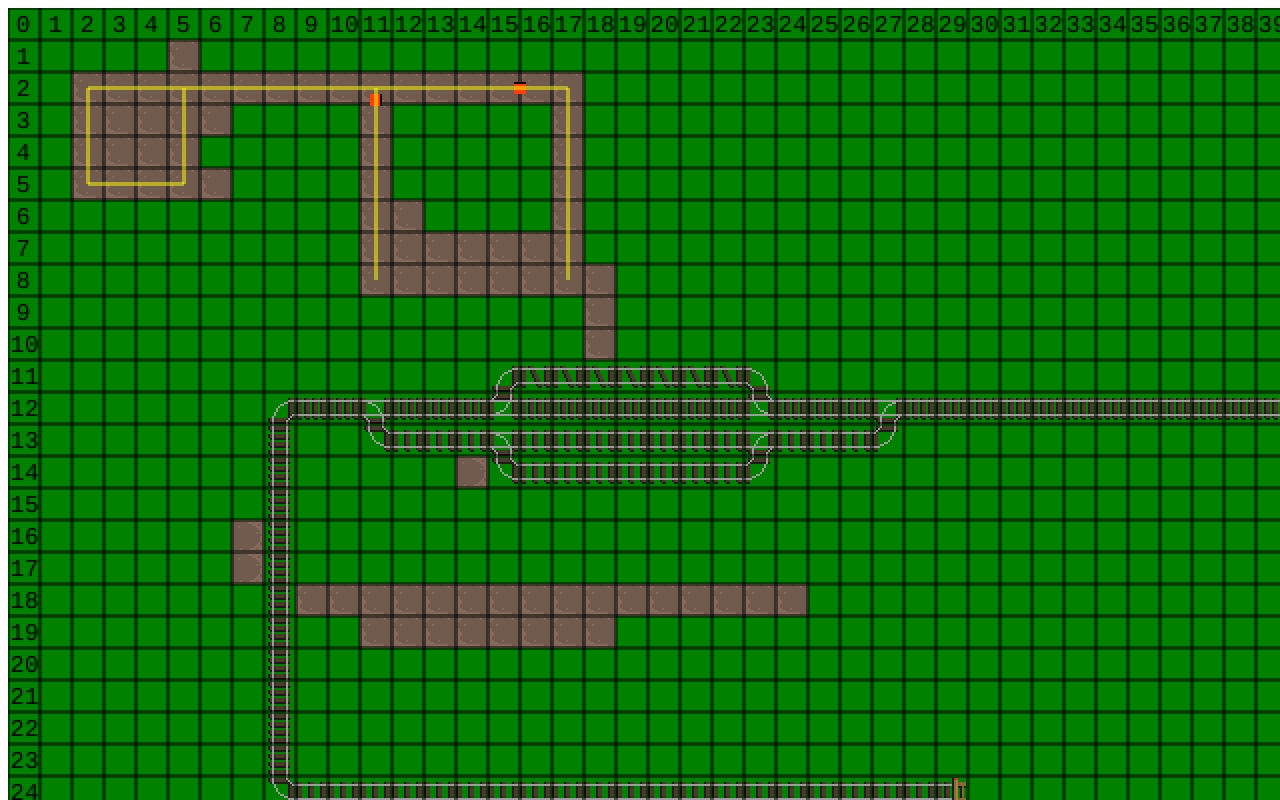
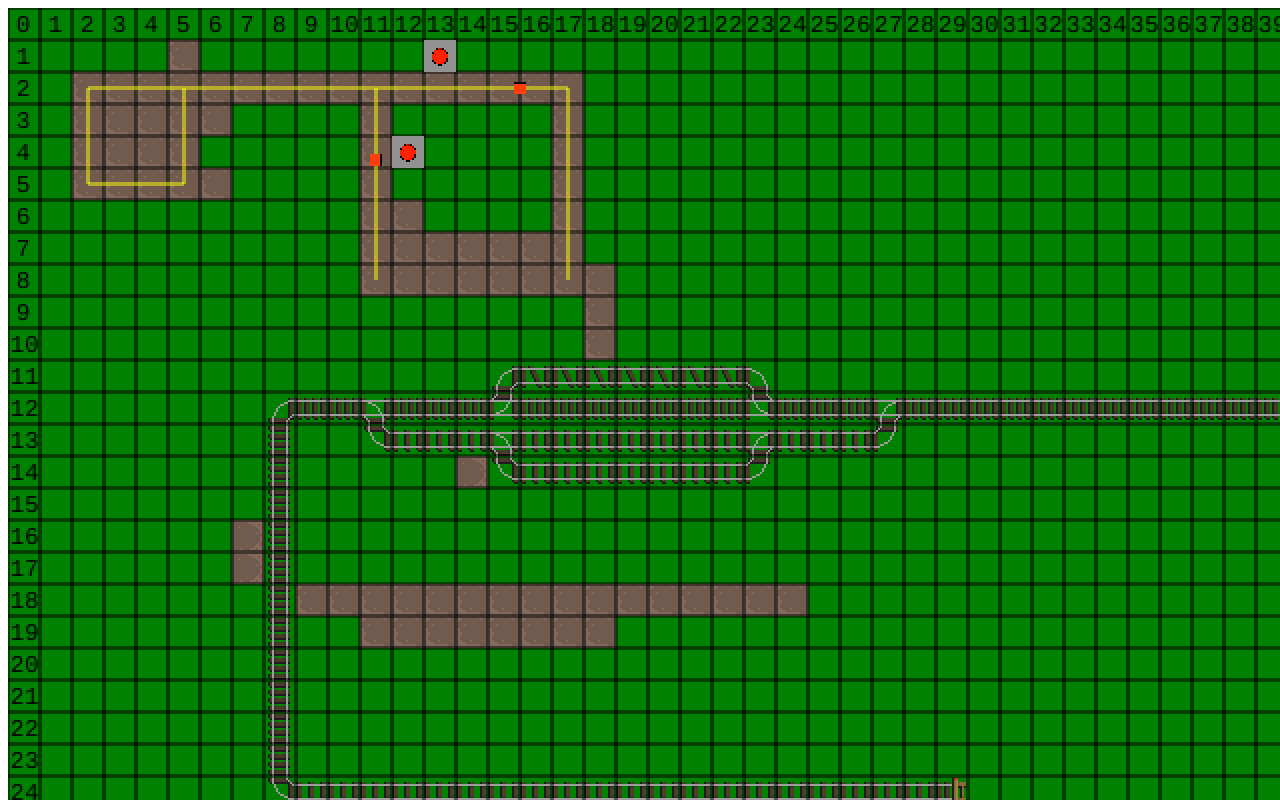
Before and after one commit to patrenky/rail-master, a plain HTML site: page index.html in a window 1280 px wide. Shown: the top 800 px of the page. Drawn offline with Linux system fonts and the light colour scheme; animation ran at ten frames a second.

Commit message:
Improve trains and semaphores rendering, handle train and semaphore collision

```diff
--- a/index.html
+++ b/index.html
@@ -3,7 +3,6 @@
 <head>
 	<title></title>
 	<script type="text/javascript" src="js/phaser.min.js"></script>
-	<script type="text/javascript" src="js/railway.js"></script>
 	<script type="text/javascript" src="js/sceneMain.js"></script>
 	<script type="text/javascript" src="js/main.js"></script>
 	<script type="text/javascript" src="js/AlignGrid.js"></script>
--- a/js/railway.js
+++ /dev/null
@@ -1,133 +0,0 @@
-const railType = {
-    HORIZONTAL: 'HORIZONTAL',
-    VERTICAL: 'VERTICAL',
-    LB: 'LB'
-};
-
-const semType = {
-    NORMAL: 'NORMAL',
-    BLINK: 'BLINK'
-};
-
-const semPosition = {
-    TOP: 'TOP',
-    RIGHT: 'RIGHT',
-}
-
-const rails = [
-    {
-        x: 2,
-        y: 2,
-        type: railType.HORIZONTAL,
-        final: true
-    },
-    {
-        x: 3,
-        y: 2,
-        type: railType.HORIZONTAL,
-        sem: {
-            pos: semPosition.TOP,
-            type: semType.NORMAL,
-        }
-    },
-    {
-        x: 4,
-        y: 2,
-        type: railType.HORIZONTAL
-    },
-    {
-        x: 5,
-        y: 2,
-        type: railType.HORIZONTAL
-    },
-    {
-        x: 6,
-        y: 2,
-        type: railType.HORIZONTAL
-    },
-    {
-        x: 7,
-        y: 2,
-        type: railType.HORIZONTAL
-    },
-    {
-        x: 8,
-        y: 2,
-        type: railType.HORIZONTAL
-    },
-    {
-        x: 9,
-        y: 2,
-        type: railType.HORIZONTAL
-    },
-    {
-        x: 10,
-        y: 2,
-        type: railType.HORIZONTAL
-    },
-    {
-        x: 11,
-        y: 2,
-        type: railType.HORIZONTAL
-    },
-    {
-        x: 12,
-        y: 2,
-        type: railType.HORIZONTAL
-    },
-    {
-        x: 13,
-        y: 2,
-        type: railType.HORIZONTAL
-    },
-    {
-        x: 14,
-        y: 2,
-        type: railType.HORIZONTAL
-    },
-    {
-        x: 15,
-        y: 2,
-        type: railType.LB
-    },
-    {
-        x: 15,
-        y: 3,
-        type: railType.VERTICAL
-    },
-    {
-        x: 15,
-        y: 4,
-        type: railType.VERTICAL
-    },
-    {
-        x: 15,
-        y: 5,
-        type: railType.VERTICAL
-    },
-    {
-        x: 15,
-        y: 6,
-        type: railType.VERTICAL
-    },
-    {
-        x: 15,
-        y: 7,
-        type: railType.VERTICAL,
-        sem: {
-            pos: semPosition.RIGHT,
-            type: semType.BLINK,
-        }
-    },
-    {
-        x: 15,
-        y: 8,
-        type: railType.VERTICAL
-    },
-    {
-        x: 15,
-        y: 9,
-        type: railType.VERTICAL,
-        final: true
-    },
-];
--- a/js/sceneMain.js
+++ b/js/sceneMain.js
@@ -1,3 +1,58 @@
+const semState = {
+    STOP: 'STOP',
+    GO: 'GO'
+};
+
+const semPosition = {
+    ABOVE: 'ABOVE',
+    RIGHT: 'RIGHT'
+}
+
+const semaphores = [
+    {
+        x: 13,
+        y: 2,
+        state: semState.STOP,
+        position: semPosition.ABOVE
+    },
+    {
+        x: 11,
+        y: 4,
+        state: semState.STOP,
+        position: semPosition.RIGHT
+    }
+];
+
+const trains = [
+    {
+        trainSelector: 'train1',
+        startPosition: { x: 17, y: 8 },
+        pathPositions: [
+            { x: 17, y: 2 },
+            { x: 2, y: 2 },
+            { x: 2, y: 5 },
+            { x: 5, y: 5 },
+            { x: 5, y: 2 },
+            { x: 17, y: 2 },
+            { x: 17, y: 8 },
+        ],
+    },
+    {
+        trainSelector: 'train2',
+        startPosition: { x: 11, y: 8 },
+        pathPositions: [
+            { x: 11, y: 2 },
+            { x: 2, y: 2 },
+            { x: 2, y: 5 },
+            { x: 5, y: 5 },
+            { x: 5, y: 2 },
+            { x: 11, y: 2 },
+            { x: 11, y: 8 },
+        ],
+    }
+];
+
+
 class SceneMain extends Phaser.Scene {
     constructor() {
         super('SceneMain');
@@ -9,7 +64,10 @@ class SceneMain extends Phaser.Scene {
 
         this.load.image('train', "assets/train.png");
 
-        // this.load.multiatlas('rails', 'assets/rails.json', 'assets');
+        this.load.image('semRed', 'assets/semaphores/red.png');
+        this.load.image('semGreen', 'assets/semaphores/green.png');
+
+        // TODO render semaphore with animation
         // for (const sem in semType) {
         //     this.load.spritesheet(sem, "assets/semaphores/" + sem.toLowerCase() + ".png", { frameWidth: 100, frameHeight: 300 });
         // }
@@ -33,26 +91,30 @@ class SceneMain extends Phaser.Scene {
         map.createStaticLayer('Rails', tileset);
 
         this.cameras.main.setBackgroundColor('#008100');
+
+        // show grid (dev/debug)
         this.grid = new AlignGrid(gridConfig);
         this.grid.showNumbers();
 
-        // // render railway (old way)
-        // rails.forEach(rail => {
-        //     const rimg = this.add.image(0, 0, 'rails', rail.type).setInteractive();
-        //     this.grid.placeAt(rail.x, rail.y, rimg);
+        // render semaphores
+        semaphores.forEach(sem => {
+            const semPositionX = sem.position === semPosition.RIGHT ? sem.x + 1 : sem.x;
+            const semPositionY = sem.position === semPosition.ABOVE ? sem.y - 1 : sem.y;
+            const semStateColor = sem.state === semState.GO ? 'semGreen' : 'semRed';
 
-        //     rimg.displayWidth = game.config.width / gridConfig.cols;
-        //     rimg.scaleY = rimg.scaleX;
+            const semImg = this.add.sprite(this.gridToPx(semPositionX), this.gridToPx(semPositionY), semStateColor).setInteractive();
+            semImg.displayWidth = game.config.width / gridConfig.cols;
+            semImg.scaleY = semImg.scaleX;
 
-        //     rail.isSelected = false;
+            semImg.on('pointerdown', () => {
+                sem.state = sem.state === semState.GO ? semState.STOP : semState.GO;
+                const newSemStateColor = sem.state === semState.GO ? 'semGreen' : 'semRed';
+                semImg.setTexture(newSemStateColor);
+            });
+        });
 
-        //     rimg.on('pointerdown', () => {
-        //         rail.isSelected ? rimg.clearTint() : rimg.setTint(0xaaaaaa);
-        //         rail.isSelected = !rail.isSelected;
-        //     });
 
-        //     // render semaphore
-        //     if (rail.sem) {
+        // TODO render semaphore with animation
         //         const animName = rail.sem.type + 'light';
 
         //         this.anims.create({
@@ -71,25 +133,26 @@ class SceneMain extends Phaser.Scene {
 
         //         semimg.displayHeight = game.config.height / gridConfig.rows;
         //         semimg.scaleX = semimg.scaleY;
-        //     }
-        // });
 
 
-        // train 1
-        const path1 = new Phaser.Curves.Path(this.gridToPx(17), this.gridToPx(8));
-        path1.lineTo(this.gridToPx(17), this.gridToPx(2));
-        path1.lineTo(this.gridToPx(2), this.gridToPx(2));
-        path1.lineTo(this.gridToPx(2), this.gridToPx(5));
-        path1.lineTo(this.gridToPx(5), this.gridToPx(5));
-        path1.lineTo(this.gridToPx(5), this.gridToPx(2));
-        path1.lineTo(this.gridToPx(17), this.gridToPx(2));
-        path1.lineTo(this.gridToPx(17), this.gridToPx(8));
+        // display paths (dev/debug)
+        const graphics = this.add.graphics();
+        graphics.lineStyle(1, 0xFFFF00, 1);
 
-        this.train1 = this.add.follower(path1, this.gridToPx(17), this.gridToPx(8), 'train');
-        this.train1.displayHeight = game.config.height / gridConfig.rows;
-        this.train1.scaleX = this.train1.scaleY;
+        // render trains and their paths
+        trains.forEach(train => {
+            const trainSelector = train.trainSelector;
+            const path = new Phaser.Curves.Path(this.gridToPx(train.startPosition.x), this.gridToPx(train.startPosition.y));
 
-        this.train1.startFollow({
+            train.pathPositions.forEach(position => {
+                path.lineTo(this.gridToPx(position.x), this.gridToPx(position.y));
+            });
+
+            this[trainSelector] = this.add.follower(path, this.gridToPx(train.startPosition.x), this.gridToPx(train.startPosition.y), 'train');
+            this[trainSelector].displayHeight = game.config.height / gridConfig.rows;
+            this[trainSelector].scaleX = this[trainSelector].scaleY;
+
+            this[trainSelector].startFollow({
                 duration: 5000,
                 yoyo: true,
                 repeat: -1,
@@ -97,62 +160,36 @@ class SceneMain extends Phaser.Scene {
                 verticalAdjust: true
             });
 
-        // train 2
-        const path2 = new Phaser.Curves.Path(this.gridToPx(11), this.gridToPx(8));
-        path2.lineTo(this.gridToPx(11), this.gridToPx(2));
-        path2.lineTo(this.gridToPx(2), this.gridToPx(2));
-        path2.lineTo(this.gridToPx(2), this.gridToPx(5));
-        path2.lineTo(this.gridToPx(5), this.gridToPx(5));
-        path2.lineTo(this.gridToPx(5), this.gridToPx(2));
-        path2.lineTo(this.gridToPx(11), this.gridToPx(2));
-        path2.lineTo(this.gridToPx(11), this.gridToPx(8));
-
-        this.train2 = this.add.follower(path2, this.gridToPx(11), this.gridToPx(8), 'train');
-        this.train2.displayHeight = game.config.height / gridConfig.rows;
-        this.train2.scaleX = this.train2.scaleY;
-
-        this.train2.startFollow({
-            duration: 5000,
-            yoyo: true,
-            repeat: -1,
-            rotateToPath: true,
-            verticalAdjust: true
+            path.draw(graphics, 128);
         });
-
-        // display paths
-        const graphics = this.add.graphics();
-        graphics.lineStyle(1, 0xFFFF00, 1);
-        path1.draw(graphics, 128);
-        path2.draw(graphics, 128);
     }
 
     update() {
-        //     const trainPosition = this.grid.getCellCoord(this.train.x, this.train.y);
+        // check whether trains collide with semaphores
+        trains.forEach(train => {
+            const trainSelector = train.trainSelector;
+            const trainPosition = this.grid.getCellCoord(this[trainSelector].x, this[trainSelector].y);
 
-        //     const currentRail = rails.find(rail => {
-        //         if (rail.x === trainPosition.x && rail.y === trainPosition.y) {
-        //             return true;
-        //         }
-        //     });
+            const trainOnSemaphore = semaphores.find(sem => {
+                if (sem.x === trainPosition.x && sem.y === trainPosition.y) {
+                    return true;
+                }
+            });
 
-        //     // if train is on rail and rail is selected, continue movement
-        //     if (currentRail && currentRail.type && currentRail.isSelected) {
-        //         switch (currentRail.type) {
-        //             case (railType.HORIZONTAL):
-        //                 this.train.x += 2;
-        //                 break;
-        //             case (railType.VERTICAL): {
-        //                 this.train.y += 2;
-        //                 break;
-        //             }
-        //             case (railType.LB): {
-        //                 this.train.x += 1;
-        //                 this.train.y += 1;
-        //                 break;
-        //             }
-        //             default:
-        //                 break;
-        //         }
-        //     }
+            // if train is on rail where semaphore is placed
+            if (trainOnSemaphore) {
+                switch (trainOnSemaphore.state) {
+                    case (semState.STOP):
+                        this[trainSelector].pauseFollow();
+                        break;
+                    case (semState.GO): {
+                        this[trainSelector].resumeFollow();
+                        break;
+                    }
+                    default:
+                        break;
                 }
             }
+        });
+    }
+}
```
Also changed, not shown: assets/semaphores/green.png (added), assets/semaphores/red.png (added). Lines whose indentation alone changed are shown as unchanged.
